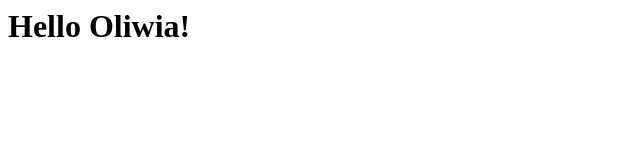
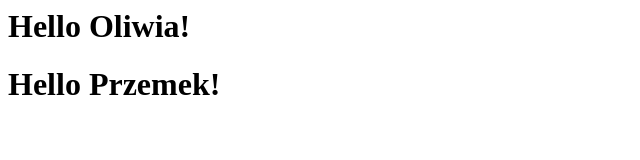
Before and after one commit to przemoai/introductions-2, a plain HTML site: page index.html in a window 1280 px wide. Shown: the whole page, without its empty margins (0-640 px from the left). Drawn offline with Linux system fonts and the light colour scheme.

Commit message:
commit message

```diff
--- a/index.html
+++ b/index.html
@@ -1 +1,4 @@
 <h1> Hello Oliwia! </h1>
+
+
+<h1> Hello Przemek! </h1>
```
